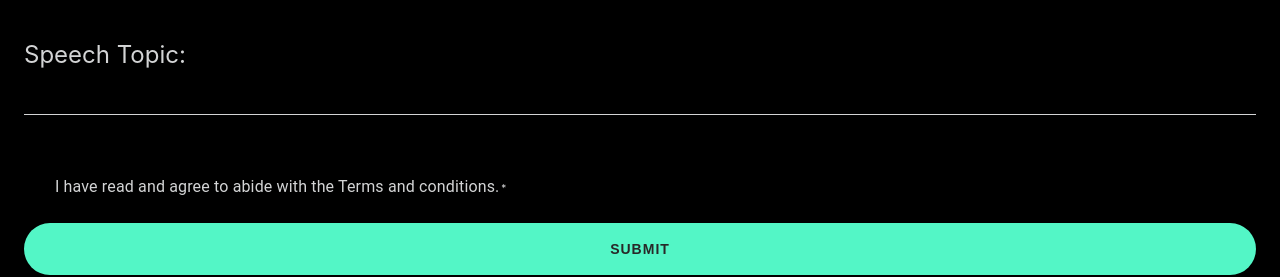
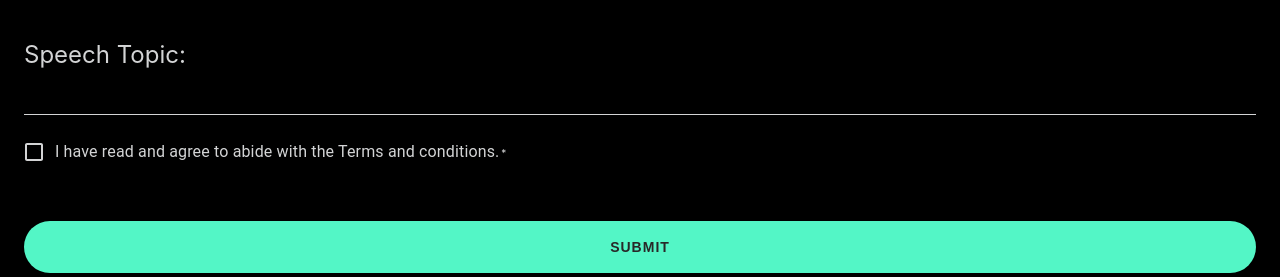
Before and after one commit to Flora-Meng/web3convention, a Next.js app: page /apply-to-speak in a window 1280 px wide. Shown: the part 1800-2077 px from the top of the page. Built offline with nearby package versions, Linux system fonts and the light colour scheme; no server answers.

Commit message:
check box bug fix

```diff
--- a/src/components/Pages/Apply-To-Speak/MainContents/MainContents.tsx
+++ b/src/components/Pages/Apply-To-Speak/MainContents/MainContents.tsx
@@ -1,13 +1,5 @@
 import { SendMessageCommand } from '@aws-sdk/client-sqs';
-import {
-	Checkbox,
-	FormControl,
-	FormControlLabel,
-	MenuItem,
-	Select,
-	SelectChangeEvent,
-	TextField
-} from '@mui/material';
+import { Checkbox, FormControl, FormControlLabel, MenuItem, TextField } from '@mui/material';
 import { TextFieldProps as MuiTextFieldProps } from '@mui/material/TextField';
 import Image from 'next/image';
 import { useState } from 'react';
@@ -24,7 +16,7 @@ import { color, devices, inputColor, sizes } from '@/styles/variables';
 import generateMailParams from '@/utils/generateMailParams';
 import imageLoader from '@/utils/loader';
 
-const { blackColor, darkPrimaryColor, lightTextColor } = color;
+const { blackColor, darkPrimaryColor } = color;
 const { placeholderColor } = inputColor;
 
 type TextFieldProps = MuiTextFieldProps & {
@@ -91,6 +83,9 @@ const FromContainer = styled.div`
 	> *:nth-child(6) {
 		margin-bottom: 80px;
 	}
+	> *:nth-child(13) {
+		margin-top: 33px;
+	}
 
 	@media ${devices.miniMobile} {
 		display: grid;
@@ -139,11 +134,18 @@ const StyledCheckBox = styled(FormControlLabel)`
 	@media ${devices.mobile} {
 		font-size: 10px;
 	}
+	margin-top: -35px;
+	& .MuiCheckbox-root {
+		color: ${placeholderColor};
+	}
+
+	& .Mui-checked {
+		color: ${darkPrimaryColor};
+	}
 `;
 
 const ButtonContainer = styled.div`
 	margin-left: 0;
-	/* margin-top: 48px; */
 
 	@media ${devices.largeLaptop} {
 		width: 180px;
@@ -230,7 +232,6 @@ const MainContents: React.FC = () => {
 							onChange={handleSelectChange}
 							select
 							variant="standard"
-							// focused
 						>
 							{DATE_OPTIONS.map(option => (
 								<StyleMenu key={option.value} value={option.value}>
```
